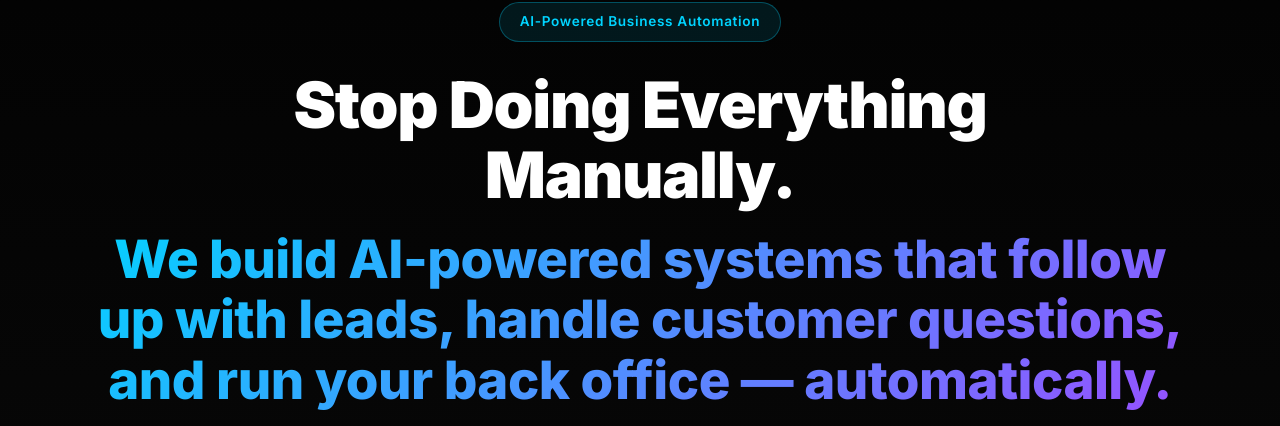
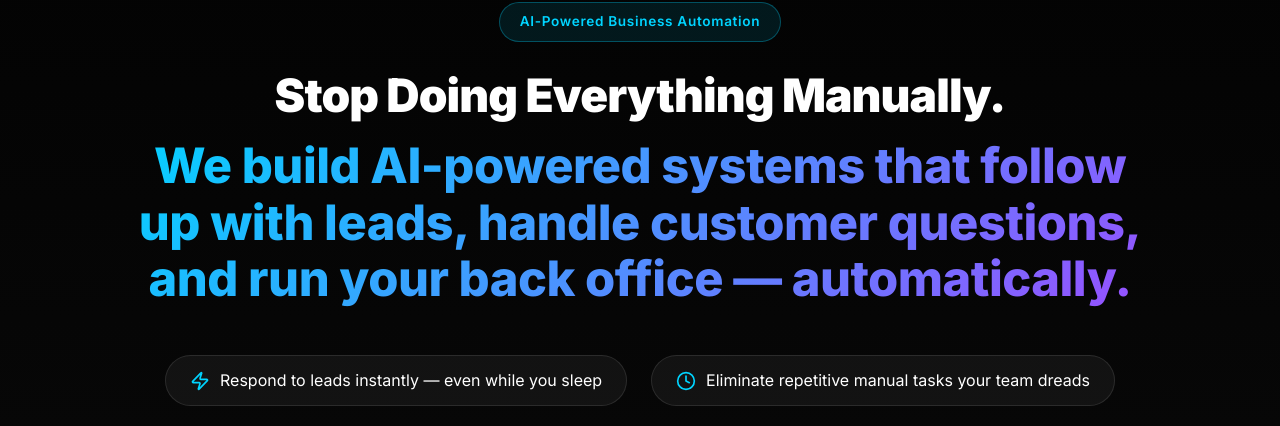
Before and after one commit to JeremyOHL/ai-employees-site, a React (Create React App) app: page / in a window 1280 px wide. Shown: the part 374-800 px from the top of the page. Built offline with nearby package versions, Linux system fonts and the light colour scheme.

Commit message:
hero adjustment

```diff
--- a/src/App.css
+++ b/src/App.css
@@ -76,13 +76,12 @@ html {
 }
 
 .hero-title {
-  font-size: clamp(2rem, 5vw, 4.5rem);
+  font-size: clamp(2rem, 3.6vw, 3.8rem);
   font-weight: 900;
   line-height: 1.1;
   margin-bottom: 18px;
   letter-spacing: -0.02em;
-  white-space: normal;
-  max-width: 18ch;
+  white-space: nowrap;
   margin-left: auto;
   margin-right: auto;
 }
@@ -95,7 +94,7 @@ html {
 }
 
 .hero-subtitle {
-  font-size: clamp(2rem, 4.6vw, 3.3rem);
+  font-size: clamp(1.75rem, 4.35vw, 3.05rem);
   font-weight: 800;
   letter-spacing: -0.01em;
   max-width: 32ch;
@@ -1207,7 +1206,7 @@ html {
 
 @media (max-width: 1200px) {
   .hero-title {
-    font-size: clamp(1.9rem, 4.4vw, 3.7rem);
+    font-size: clamp(1.8rem, 3.2vw, 3.4rem);
   }
 }
 
@@ -1220,7 +1219,7 @@ html {
   }
 
   .hero-subtitle {
-    font-size: clamp(1.55rem, 7.5vw, 2.15rem);
+    font-size: clamp(1.3rem, 7.5vw, 1.9rem);
     max-width: 26ch;
     margin-bottom: 40px;
     line-height: 1.18;
```
